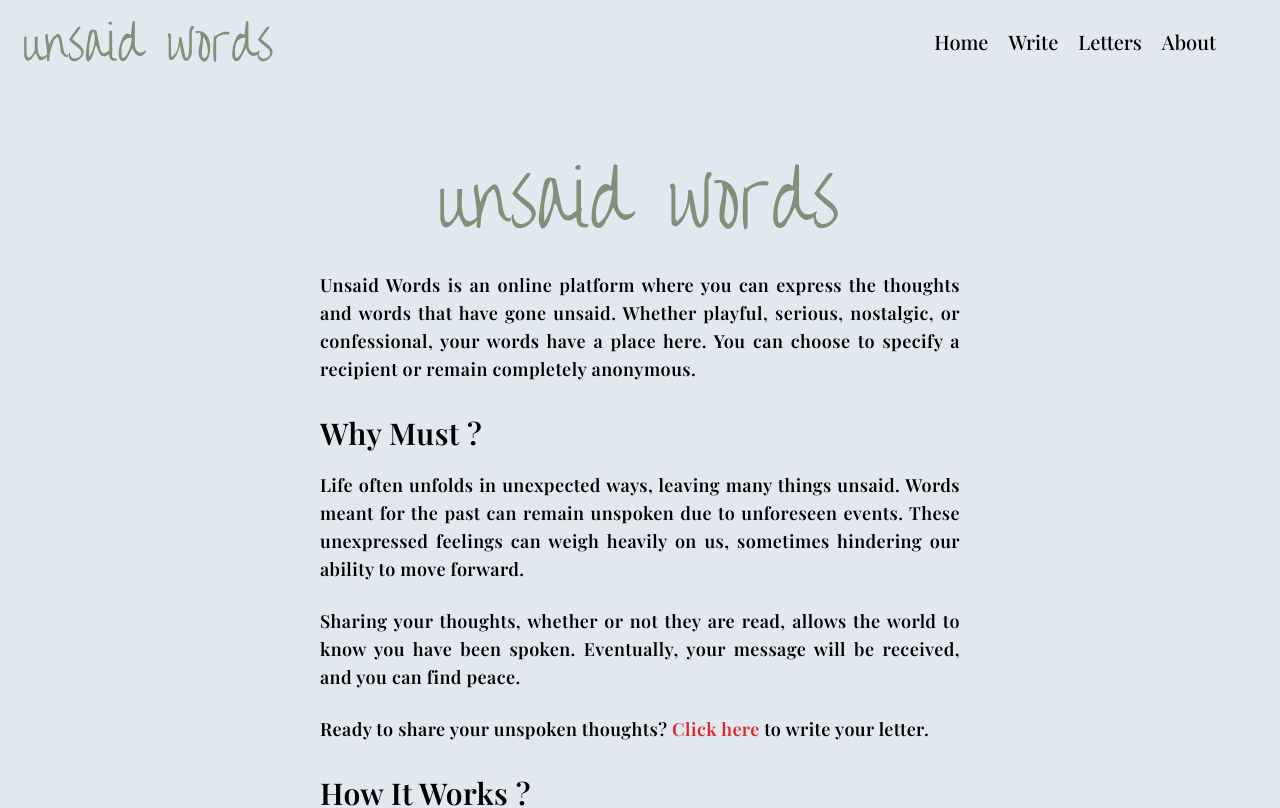
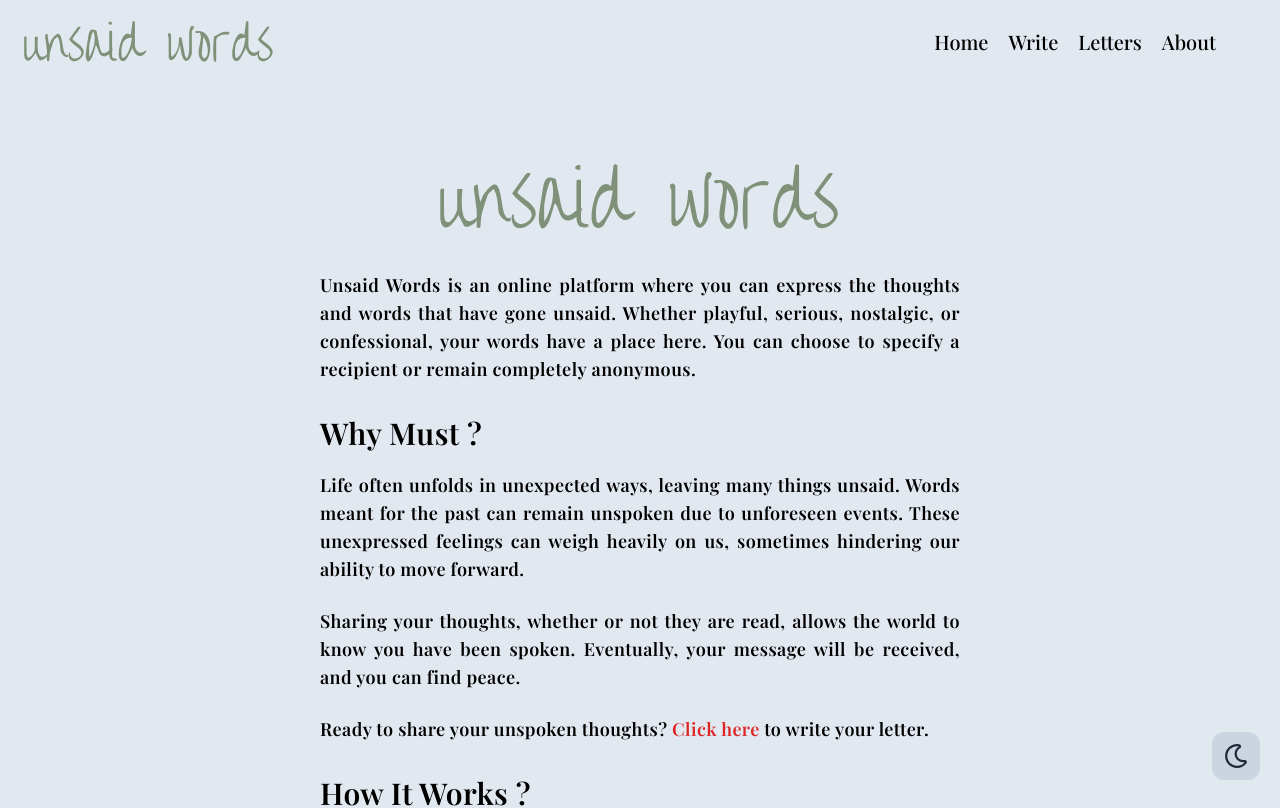
Before and after one commit to Dapoodap/unsaid-web, a Next.js app: page /about in a window 1280 px wide. Shown: the top 808 px of the page. Built offline with nearby package versions, Linux system fonts and the light colour scheme; a web font is replaced by a local one.

Commit message:
add:add context

```diff
--- a/app/about/page.jsx
+++ b/app/about/page.jsx
@@ -2,11 +2,32 @@
 import { Navbar } from '@/app/components/Navbar';
 import { AboutMe } from '../components/AboutMe';
 import { Footer } from '../components/Footer';
+import { useContext } from 'react';
+import { DarkMode } from '@/context/DarkMode';
+import { CiLight } from 'react-icons/ci';
+import { FaRegMoon } from 'react-icons/fa';
 
 
 const WritesPage = () => {
+  const {dark,setDark} = useContext(DarkMode)
+
+  const toggleDarkMode = () => {
+    setDark(!dark)
+  };
   return (
-    <div>
+    <div className={`${dark && 'dark'}`}>
+    <div
+      className={`fixed z-10 p-3 bottom-5 rounded-xl w-fit right-5 ${
+        dark ? 'bg-gray-600' : 'bg-slate-300'
+      } cursor-pointer`}
+      onClick={toggleDarkMode}
+    >
+      {dark ? (
+        <CiLight className="text-2xl font-extrabold text-yellow-300 bg-transparent" />
+      ) : (
+        <FaRegMoon className="text-2xl font-extrabold text-gray-800 bg-transparent" />
+      )}
+    </div>
       <Navbar />
       <AboutMe/>
       <Footer/>
--- a/app/layout.js
+++ b/app/layout.js
@@ -1,6 +1,7 @@
 import { Playfair_Display} from "next/font/google";
 import "./globals.css";
 import Provider from "./components/Provider";
+import DarkModeContextProvider from "@/context/DarkMode";
 
 const playfair = Playfair_Display({ subsets: ["latin"] });
 
@@ -14,7 +15,9 @@ export default function RootLayout({ children }) {
     <html lang="en">
       <body className={playfair.className}>
         <Provider>
-          {children}
+          <DarkModeContextProvider>
+            {children}
+          </DarkModeContextProvider>
         </Provider>
       </body>
     </html>
--- a/app/letters/page.jsx
+++ b/app/letters/page.jsx
@@ -2,11 +2,31 @@
 import { Navbar } from '@/app/components/Navbar';
 
 import { AllLetters } from '../components/AllLetters';
+import { useContext } from 'react';
+import { DarkMode } from '@/context/DarkMode';
+import { CiLight } from 'react-icons/ci';
+import { FaRegMoon } from 'react-icons/fa';
 
 const LettersPage = () => {
+  const {dark,setDark} = useContext(DarkMode)
+
+  const toggleDarkMode = () => {
+    setDark(!dark)
+  };
   return (
-    <div>
-
+    <div className={`${dark && 'dark'} h-[100vh]`}>
+    <div
+      className={`fixed z-10 p-3 bottom-5 rounded-xl w-fit right-5 ${
+        dark ? 'bg-gray-600' : 'bg-slate-300'
+      } cursor-pointer`}
+      onClick={toggleDarkMode}
+    >
+      {dark ? (
+        <CiLight className="text-2xl font-extrabold text-yellow-300 bg-transparent" />
+      ) : (
+        <FaRegMoon className="text-2xl font-extrabold text-gray-800 bg-transparent" />
+      )}
+    </div>
       <Navbar />
       <AllLetters/>
     </div>
--- a/app/page.jsx
+++ b/app/page.jsx
@@ -3,12 +3,33 @@ import { Navbar } from './components/Navbar';
 import '@/app/globals.css';
 import { Header } from './components/Header';
 import { Wrapper } from './components/Wrapper';
+import { useContext } from 'react';
+import { DarkMode } from '@/context/DarkMode';
+import { CiLight } from 'react-icons/ci';
+import { FaRegMoon } from 'react-icons/fa';
+
 
 export default function Home() {
-  // Mendapatkan status mode gelap dari localStorage saat aplikasi dimuat
+  // Mendapatkan status mode gelap dari context
+  const {dark,setDark} = useContext(DarkMode)
 
+  const toggleDarkMode = () => {
+    setDark(!dark)
+  };
   return (
-    <div>
+    <div className={`${dark && 'dark'}`}>
+      <div
+        className={`fixed z-10 p-3 bottom-5 rounded-xl w-fit right-5 ${
+          dark ? 'bg-gray-600' : 'bg-slate-300'
+        } cursor-pointer`}
+        onClick={toggleDarkMode}
+      >
+        {dark ? (
+          <CiLight className="text-2xl font-extrabold text-yellow-300 bg-transparent" />
+        ) : (
+          <FaRegMoon className="text-2xl font-extrabold text-gray-800 bg-transparent" />
+        )}
+      </div>
       <Navbar />
       <Header />
       <Wrapper />
--- a/app/thoughts/[id]/page.jsx
+++ b/app/thoughts/[id]/page.jsx
@@ -1,13 +1,34 @@
 "use client"
 import { Navbar } from '@/app/components/Navbar';
 import { SpesificThoughts } from '@/app/components/SpesificThoughts';
+import { DarkMode } from '@/context/DarkMode';
+import { useContext } from 'react';
+import { CiLight } from 'react-icons/ci';
+import { FaRegMoon } from 'react-icons/fa';
 
 
 const ThoughtsPage = ({ params }) => {
   const id = params.id;
+  const {dark,setDark} = useContext(DarkMode)
+
+  const toggleDarkMode = () => {
+    setDark(!dark)
+  };
 
   return (
-    <div>
+    <div className={`${dark && 'dark'} h-[100vh]`}>
+    <div
+      className={`fixed z-10 p-3 bottom-5 rounded-xl w-fit right-5 ${
+        dark ? 'bg-gray-600' : 'bg-slate-300'
+      } cursor-pointer`}
+      onClick={toggleDarkMode}
+    >
+      {dark ? (
+        <CiLight className="text-2xl font-extrabold text-yellow-300 bg-transparent" />
+      ) : (
+        <FaRegMoon className="text-2xl font-extrabold text-gray-800 bg-transparent" />
+      )}
+    </div>
       <Navbar />
       {/* Pass props to SpesificThoughts */}
       <SpesificThoughts id={id} />
--- a/app/writes/page.jsx
+++ b/app/writes/page.jsx
@@ -1,14 +1,31 @@
 "use client"
 import { Navbar } from '@/app/components/Navbar';
-
-
+import { FaRegMoon } from 'react-icons/fa';
 import { FormLetter } from '../components/FormLetter';
+import { useContext } from 'react';
+import { DarkMode } from '@/context/DarkMode';
+import { CiLight } from 'react-icons/ci';
 
 const WritesPage = () => {
+  const {dark,setDark} = useContext(DarkMode)
 
+  const toggleDarkMode = () => {
+    setDark(!dark)
+  };
   return (
-    <div>
-
+    <div className={`${dark && 'dark'}`}>
+    <div
+      className={`fixed z-10 p-3 bottom-5 rounded-xl w-fit right-5 ${
+        dark ? 'bg-gray-600' : 'bg-slate-300'
+      } cursor-pointer`}
+      onClick={toggleDarkMode}
+    >
+      {dark ? (
+        <CiLight className="text-2xl font-extrabold text-yellow-300 bg-transparent" />
+      ) : (
+        <FaRegMoon className="text-2xl font-extrabold text-gray-800 bg-transparent" />
+      )}
+    </div>
       <Navbar />
       <FormLetter/>
     </div>
--- /dev/null
+++ b/context/DarkMode.js
@@ -0,0 +1,18 @@
+"use client"
+const {useState, createContext } = require("react");
+
+const DarkModeContext = createContext();
+
+
+const DarkModeContextProvider = ({children}) =>{
+    const[dark,setDark] = useState(false);
+
+    return(
+        <DarkModeContext.Provider value={{ dark,setDark }}>
+            {children}
+        </DarkModeContext.Provider>
+    )
+}
+
+export const DarkMode = DarkModeContext;
+export default DarkModeContextProvider;
```
